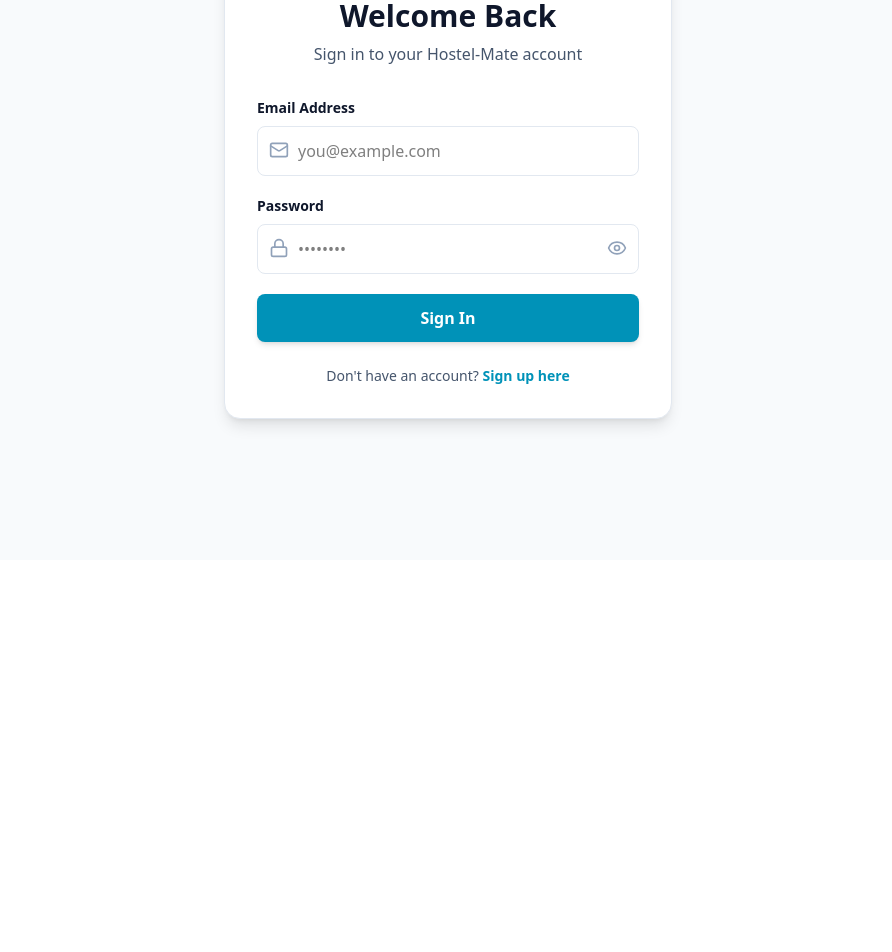
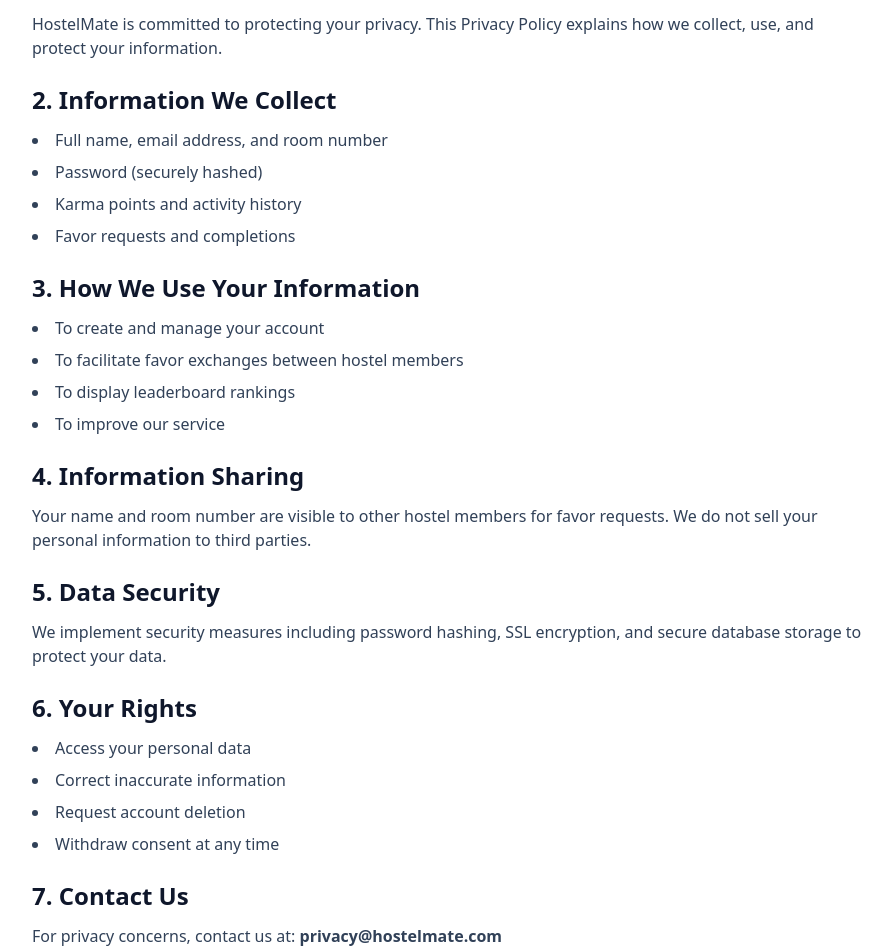
Before and after one commit to soban-iftikhar/HostelMate, a React (Vite) app in the folder Frontend/: page /privacy in a window 1280 px wide. Before the commit this address led to /login. Shown: the part 240-1192 px from the top of the page, without its empty margins (192-1084 px from the left). Before the commit the page ends 800 px from the top, so only its background shows below. Built offline with nearby package versions, Linux system fonts and the light colour scheme.

Commit message:
added Privacy Policy page and linked it in the Signup page. Also fixed the useEffect in Available.jsx to properly handle async function.

```diff
--- a/Frontend/src/App.jsx
+++ b/Frontend/src/App.jsx
@@ -5,6 +5,7 @@
 import Activity from "./Pages/Activity";
 import Leaderboard from "./Pages/Leaderboard";
 import Available from "./Pages/Available";
+import Privacy from "./Pages/Privacy";
 
 function App() {
   const navigate = useNavigate();
@@ -17,7 +18,6 @@
         element={
           <Login
             onSuccess={() => navigate("/dashboard")}
-            onSwitchToSignup={() => navigate("/signup")}
           />
         }
       />
@@ -26,7 +26,6 @@
         element={
           <Signup
             onSuccess={() => navigate("/dashboard")}
-            onSwitchToLogin={() => navigate("/login")}
           />
         }
       />
@@ -38,6 +37,7 @@
         <Route path="activity" element={<Activity />} />
         <Route path="leaderboard" element={<Leaderboard />} />
       </Route>
+      <Route path="/privacy" element={<Privacy />} />
       <Route path="*" element={<Navigate to="/login" replace />} />
     </Routes>
   );
--- a/Frontend/src/Pages/Available.jsx
+++ b/Frontend/src/Pages/Available.jsx
@@ -37,7 +37,9 @@
   };
 
   useEffect(() => {
-    fetchAvailableTasks();
+    (async () => {
+      await fetchAvailableTasks();
+    })();
   }, []);
 
   // Show loading state while waiting for MongoDB
--- a/Frontend/src/Pages/Login.jsx
+++ b/Frontend/src/Pages/Login.jsx
@@ -1,4 +1,5 @@
 import { useState } from 'react';
+import { Link } from 'react-router-dom';
 import { Mail, Lock, Eye, EyeOff, AlertCircle, CheckCircle } from 'lucide-react';
 import axios from 'axios';
 
@@ -7,7 +8,7 @@
   PASSWORD_MIN: 6, // Adjusted to match your backend schema
 };
 
-export default function Login({ onSuccess = null, onSwitchToSignup = null }) {
+export default function Login({ onSuccess = null }) {
   const [formData, setFormData] = useState({
     email: '',
     password: '',
@@ -182,7 +183,7 @@
 
           <p className="mt-6 text-center text-sm text-slate-600">
             Don't have an account?{' '}
-            <button onClick={onSwitchToSignup} className="font-semibold text-cyan-600 cursor-pointer">Sign up here</button>
+            <Link to="/signup" className="font-semibold text-cyan-600 hover:underline">Sign up here</Link>
           </p>
         </div>
       </div>
--- /dev/null
+++ b/Frontend/src/Pages/Privacy.jsx
@@ -0,0 +1,74 @@
+import { Link } from 'react-router-dom';
+import { ArrowLeft } from 'lucide-react';
+
+function Privacy() {
+  return (
+    <div className="min-h-screen bg-slate-50 p-4">
+      <div className="max-w-4xl mx-auto">
+        <Link to="/signup" className="inline-flex items-center gap-2 text-cyan-600 hover:text-cyan-700 font-semibold mb-6">
+          <ArrowLeft className="w-4 h-4" />
+          Back to Sign Up
+        </Link>
+
+        <div className="bg-white rounded-lg shadow-lg p-8">
+          <h1 className="text-4xl font-bold text-slate-900 mb-4">Privacy Policy</h1>
+          <p className="text-slate-600 mb-8">Last updated: February 9, 2026</p>
+
+          <div className="space-y-6 text-slate-700">
+            <section>
+              <h2 className="text-2xl font-bold text-slate-900 mb-3">1. Introduction</h2>
+              <p>HostelMate is committed to protecting your privacy. This Privacy Policy explains how we collect, use, and protect your information.</p>
+            </section>
+
+            <section>
+              <h2 className="text-2xl font-bold text-slate-900 mb-3">2. Information We Collect</h2>
+              <ul className="list-disc list-inside space-y-2">
+                <li>Full name, email address, and room number</li>
+                <li>Password (securely hashed)</li>
+                <li>Karma points and activity history</li>
+                <li>Favor requests and completions</li>
+              </ul>
+            </section>
+
+            <section>
+              <h2 className="text-2xl font-bold text-slate-900 mb-3">3. How We Use Your Information</h2>
+              <ul className="list-disc list-inside space-y-2">
+                <li>To create and manage your account</li>
+                <li>To facilitate favor exchanges between hostel members</li>
+                <li>To display leaderboard rankings</li>
+                <li>To improve our service</li>
+              </ul>
+            </section>
+
+            <section>
+              <h2 className="text-2xl font-bold text-slate-900 mb-3">4. Information Sharing</h2>
+              <p>Your name and room number are visible to other hostel members for favor requests. We do not sell your personal information to third parties.</p>
+            </section>
+
+            <section>
+              <h2 className="text-2xl font-bold text-slate-900 mb-3">5. Data Security</h2>
+              <p>We implement security measures including password hashing, SSL encryption, and secure database storage to protect your data.</p>
+            </section>
+
+            <section>
+              <h2 className="text-2xl font-bold text-slate-900 mb-3">6. Your Rights</h2>
+              <ul className="list-disc list-inside space-y-2">
+                <li>Access your personal data</li>
+                <li>Correct inaccurate information</li>
+                <li>Request account deletion</li>
+                <li>Withdraw consent at any time</li>
+              </ul>
+            </section>
+
+            <section>
+              <h2 className="text-2xl font-bold text-slate-900 mb-3">7. Contact Us</h2>
+              <p>For privacy concerns, contact us at: <strong>privacy@hostelmate.com</strong></p>
+            </section>
+          </div>
+        </div>
+      </div>
+    </div>
+  );
+}
+
+export default Privacy;
--- a/Frontend/src/Pages/Signup.jsx
+++ b/Frontend/src/Pages/Signup.jsx
@@ -1,4 +1,5 @@
 import { useState } from 'react';
+import { Link } from 'react-router-dom';
 import { Mail, Lock, User, DoorOpen, Eye, EyeOff, AlertCircle, CheckCircle } from 'lucide-react';
 import axios from 'axios';
 
@@ -7,7 +8,8 @@
   NAME: /^[a-zA-Z\s]{2,}$/,
 };
 
-const PASSWORD_MIN = 8;
+// Set to 6 to match your backend schema if needed
+const PASSWORD_MIN = 6;
 
 export default function Signup({ onSuccess = null, onSwitchToLogin = null }) {
   const [formData, setFormData] = useState({
@@ -26,13 +28,13 @@
 
   const validateFullName = (name) => {
     if (!name) return 'Full name is required';
-    if (!SIGNUP_REGEX.NAME.test(name)) return 'Name must be at least 2 characters and contain only letters';
+    if (!SIGNUP_REGEX.NAME.test(name)) return 'Name must be at least 2 characters';
     return '';
   };
 
   const validateEmail = (email) => {
     if (!email) return 'Email is required';
-    if (!SIGNUP_REGEX.EMAIL.test(email)) return 'Please enter a valid email address';
+    if (!SIGNUP_REGEX.EMAIL.test(email)) return 'Enter a valid email address';
     return '';
   };
 
@@ -43,34 +45,27 @@
 
   const validatePassword = (password) => {
     if (!password) return 'Password is required';
-    if (password.length < PASSWORD_MIN) {
-      return `Password must be at least ${PASSWORD_MIN} characters`;
-    }
+    if (password.length < PASSWORD_MIN) return `Min ${PASSWORD_MIN} characters`;
     return '';
   };
-
-
 
   const handleChange = (e) => {
     const { name, value } = e.target;
     setFormData((prev) => ({ ...prev, [name]: value }));
-
-    if (errors.submit) {
-      const { submit, ...rest } = errors;
-      setErrors(rest);
-    }
+    // Clear backend error when typing
+    if (errors.submit) setErrors(prev => { const {submit, ...rest} = prev; return rest; });
   };
 
   const handleSubmit = async (e) => {
     e.preventDefault();
 
-    // 1. Run all validations
+    // 1. Validate All Fields
     const newErrors = {};
     const fullNameError = validateFullName(formData.fullName);
     const emailError = validateEmail(formData.email);
     const roomNumberError = validateRoomNumber(formData.roomNumber);
     const passwordError = validatePassword(formData.password);
-    const termsError = acceptTerms ? '' : 'You must accept the terms to continue';
+    const termsError = acceptTerms ? '' : 'Required';
 
     if (fullNameError) newErrors.fullName = fullNameError;
     if (emailError) newErrors.email = emailError;
@@ -81,54 +76,41 @@
     setErrors(newErrors);
     setTouched({ fullName: true, email: true, roomNumber: true, password: true, terms: true });
 
-    // 2. If no frontend errors, talk to the backend
+    // 2. Only proceed if 0 errors
     if (Object.keys(newErrors).length === 0) {
       setIsLoading(true);
       try {
-        // Map fields to match your Backend Schema: name, email, password, roomNo
         const response = await axios.post('http://localhost:5000/api/users/register', {
           name: formData.fullName,
           email: formData.email,
           password: formData.password,
-          roomNo: formData.roomNumber
+          roomNo: formData.roomNumber // Mapping to your backend schema
         });
 
-        // 3. SUCCESS LOGIC (Was missing)
         if (response.data) {
           setSuccessMessage(`Welcome ${formData.fullName}! Registration successful.`);
-
-          // Save the user object (including the MongoDB _id) to localStorage
           localStorage.setItem('currentUser', JSON.stringify(response.data));
 
-          setFormData({ fullName: '', email: '', roomNumber: '', password: '' });
-          setAcceptTerms(false);
-          setErrors({});
-
-          // Wait a second so the user sees the success message, then redirect
           setTimeout(() => {
             setIsLoading(false);
             if (onSuccess) onSuccess(response.data);
           }, 1500);
         }
-
       } catch (err) {
         setIsLoading(false);
-        // 4. BACKEND ERROR LOGIC (Handles "User already exists")
-        const message = err.response?.data?.message || "Registration failed. Check your connection.";
+        const message = err.response?.data?.message || "Server Error. Is the backend running?";
         setErrors({ submit: message });
-        console.error("Signup error:", err.response?.data);
       }
     }
   };
 
   const getPasswordStrength = (password) => {
-    if (!password) return { strength: 0, label: '', color: '' };
+    if (!password) return { strength: 0, label: '', color: 'bg-slate-200' };
     let strength = 0;
     if (/[a-z]/.test(password)) strength++;
     if (/[A-Z]/.test(password)) strength++;
     if (/\d/.test(password)) strength++;
     if (/[!@#$%^&*()]/.test(password)) strength++;
-
     const strengths = [
       { strength: 0, label: 'Very Weak', color: 'bg-red-500' },
       { strength: 1, label: 'Weak', color: 'bg-orange-500' },
@@ -148,19 +130,17 @@
               <User className="w-6 h-6" />
             </div>
             <h1 className="text-3xl font-bold text-slate-900 mb-2">Join Hostel-Mate</h1>
-            <p className="text-slate-600">Create your account to start earning karma points</p>
           </div>
 
-          {/* Backend Error Display */}
           {errors.submit && (
-            <div className="mb-6 flex items-center gap-3 rounded-lg bg-red-50 border border-red-200 p-4 text-red-700 font-medium text-sm">
+            <div className="mb-6 flex items-center gap-3 rounded-lg bg-red-50 border border-red-200 p-4 text-red-700 text-sm">
               <AlertCircle className="w-5 h-5 flex-shrink-0" />
               {errors.submit}
             </div>
           )}
 
           {successMessage && (
-            <div className="mb-6 flex items-center gap-3 rounded-lg bg-cyan-50 border border-cyan-200 p-4 text-cyan-700 font-medium text-sm">
+            <div className="mb-6 flex items-center gap-3 rounded-lg bg-cyan-50 border border-cyan-200 p-4 text-cyan-700 text-sm">
               <CheckCircle className="w-5 h-5 flex-shrink-0" />
               {successMessage}
             </div>
@@ -170,128 +150,91 @@
             {/* Full Name */}
             <div>
               <label className="block text-sm font-semibold text-slate-900 mb-2">Full Name</label>
-              <div className="relative">
-                <User className="absolute left-3 top-3.5 w-5 h-5 text-slate-400" />
               <input
                 type="text"
                 name="fullName"
                 value={formData.fullName}
                 onChange={handleChange}
-                  placeholder="Enter your full name"
-                  className={`w-full pl-10 pr-4 py-3 rounded-lg border focus:outline-none focus:ring-2 focus:ring-cyan-600 ${
-                    errors.fullName && touched.fullName ? 'border-red-300 bg-red-50' : 'border-slate-200'
-                  }`}
+                className="w-full px-4 py-3 rounded-lg border border-slate-200 focus:ring-2 focus:ring-cyan-600"
+                placeholder="Full Name"
               />
-              </div>
-              {errors.fullName && touched.fullName && (
-                <p className="mt-2 text-xs text-red-600 flex items-center gap-1"><AlertCircle className="w-4 h-4" />{errors.fullName}</p>
-              )}
+              {errors.fullName && touched.fullName && <p className="text-xs text-red-600 mt-1">{errors.fullName}</p>}
             </div>
 
             {/* Email */}
             <div>
-              <label className="block text-sm font-semibold text-slate-900 mb-2">Email Address</label>
-              <div className="relative">
-                <Mail className="absolute left-3 top-3.5 w-5 h-5 text-slate-400" />
+              <label className="block text-sm font-semibold text-slate-900 mb-2">Email</label>
               <input
                 type="email"
                 name="email"
                 value={formData.email}
                 onChange={handleChange}
-                  placeholder="Enter your email address"
-                  className={`w-full pl-10 pr-4 py-3 rounded-lg border focus:outline-none focus:ring-2 focus:ring-cyan-600 ${
-                    errors.email && touched.email ? 'border-red-300 bg-red-50' : 'border-slate-200'
-                  }`}
+                className="w-full px-4 py-3 rounded-lg border border-slate-200 focus:ring-2 focus:ring-cyan-600"
+                placeholder="Email"
               />
-              </div>
-              {errors.email && touched.email && (
-                <p className="mt-2 text-xs text-red-600 flex items-center gap-1"><AlertCircle className="w-4 h-4" />{errors.email}</p>
-              )}
+              {errors.email && touched.email && <p className="text-xs text-red-600 mt-1">{errors.email}</p>}
             </div>
 
             {/* Room Number */}
             <div>
               <label className="block text-sm font-semibold text-slate-900 mb-2">Room Number</label>
-              <div className="relative">
-                <DoorOpen className="absolute left-3 top-3.5 w-5 h-5 text-slate-400" />
               <input
                 type="text"
                 name="roomNumber"
                 value={formData.roomNumber}
                 onChange={handleChange}
-                  placeholder="Enter your room number"
-                  className={`w-full pl-10 pr-4 py-3 rounded-lg border focus:outline-none focus:ring-2 focus:ring-cyan-600 ${
-                    errors.roomNumber && touched.roomNumber ? 'border-red-300 bg-red-50' : 'border-slate-200'
-                  }`}
+                className="w-full px-4 py-3 rounded-lg border border-slate-200 focus:ring-2 focus:ring-cyan-600"
+                placeholder="Room No"
               />
-              </div>
-              {errors.roomNumber && touched.roomNumber && (
-                <p className="mt-2 text-xs text-red-600 flex items-center gap-1"><AlertCircle className="w-4 h-4" />{errors.roomNumber}</p>
-              )}
+              {errors.roomNumber && touched.roomNumber && <p className="text-xs text-red-600 mt-1">{errors.roomNumber}</p>}
             </div>
 
             {/* Password */}
             <div>
               <label className="block text-sm font-semibold text-slate-900 mb-2">Password</label>
               <div className="relative">
-                <Lock className="absolute left-3 top-3.5 w-5 h-5 text-slate-400" />
                 <input
                   type={showPassword ? 'text' : 'password'}
                   name="password"
                   value={formData.password}
                   onChange={handleChange}
-                  onBlur={(e) => {
-                    setTouched((prev) => ({ ...prev, password: true }));
-                    const error = validatePassword(e.target.value);
-                    setErrors((prev) => {
-                      const next = { ...prev };
-                      if (error) next.password = error;
-                      else delete next.password;
-                      return next;
-                    });
-                  }}
+                  className="w-full px-4 py-3 rounded-lg border border-slate-200 focus:ring-2 focus:ring-cyan-600"
                   placeholder="••••••••"
-                  className={`w-full pl-10 pr-12 py-3 rounded-lg border focus:outline-none focus:ring-2 focus:ring-cyan-600 ${
-                    errors.password && touched.password ? 'border-red-300 bg-red-50' : 'border-slate-200'
-                  }`}
                 />
                 <button type="button" onClick={() => setShowPassword(!showPassword)} className="absolute right-3 top-3.5 text-slate-400">
                   {showPassword ? <EyeOff className="w-5 h-5" /> : <Eye className="w-5 h-5" />}
                 </button>
               </div>
-              {errors.password && touched.password && (
-                <p className="mt-2 text-xs text-red-600 flex items-center gap-1"><AlertCircle className="w-4 h-4" />{errors.password}</p>
-              )}
-
-              {/* Password Strength Indicator - Always visible */}
               <div className="mt-3">
-                <div className="flex items-center justify-between mb-2">
-                  <span className="text-xs font-semibold text-slate-700">Password Strength</span>
-                  <span className={`text-xs font-bold ${getPasswordStrength(formData.password).color.replace('bg-', 'text-')}`}>
-                    {getPasswordStrength(formData.password).label}
-                  </span>
-                </div>
-                <div className="h-2 bg-slate-200 rounded-full overflow-hidden">
-                  <div
-                    className={`h-full transition-all duration-300 ${getPasswordStrength(formData.password).color}`}
-                    style={{ width: `${(getPasswordStrength(formData.password).strength / 4) * 100}%` }}
-                  />
+                <div className="h-1.5 bg-slate-200 rounded-full overflow-hidden">
+                  <div className={`h-full ${getPasswordStrength(formData.password).color}`} style={{ width: `${(getPasswordStrength(formData.password).strength / 4) * 100}%` }} />
                 </div>
               </div>
             </div>
 
+
+            <div className="flex items-start gap-2 pt-2">
+              <input
+                type="checkbox"
+                checked={acceptTerms}
+                onChange={(e) => setAcceptTerms(e.target.checked)}
+                className="mt-1 w-4 h-4 border-slate-300 rounded text-cyan-600 focus:ring-cyan-600"
+              />
+              <span>I accept the <Link to="/privacy" className="text-cyan-600 hover:underline font-semibold">Privacy Policy</Link> and Terms</span>
+            </div>
+            {errors.terms && touched.terms && <p className="text-xs text-red-600">{errors.terms}</p>}
+
             <button
               type="submit"
               disabled={isLoading}
-              className="w-full bg-cyan-600 hover:bg-cyan-700 disabled:bg-slate-300 text-white font-semibold py-3 rounded-lg shadow-md flex items-center justify-center gap-2 mt-6 transition-all cursor-pointer disabled:cursor-not-allowed"
+              className="w-full bg-cyan-600 hover:bg-cyan-700 disabled:bg-slate-300 text-white font-semibold py-3 rounded-lg shadow-md transition-all mt-4"
             >
-              {isLoading ? <div className="w-4 h-4 border-2 border-white border-t-transparent rounded-full animate-spin" /> : 'Create Account'}
+              {isLoading ? "Creating Account..." : "Create Account"}
             </button>
           </form>
 
           <p className="mt-6 text-center text-sm text-slate-600">
-            Already have an account?{' '}
-            <button onClick={onSwitchToLogin} className="font-semibold text-cyan-600 cursor-pointer">Sign in here</button>
+            Already have an account? <button onClick={onSwitchToLogin} className="text-cyan-600 font-bold">Sign in</button>
           </p>
         </div>
       </div>
```
Lines whose indentation alone changed are shown as unchanged.
